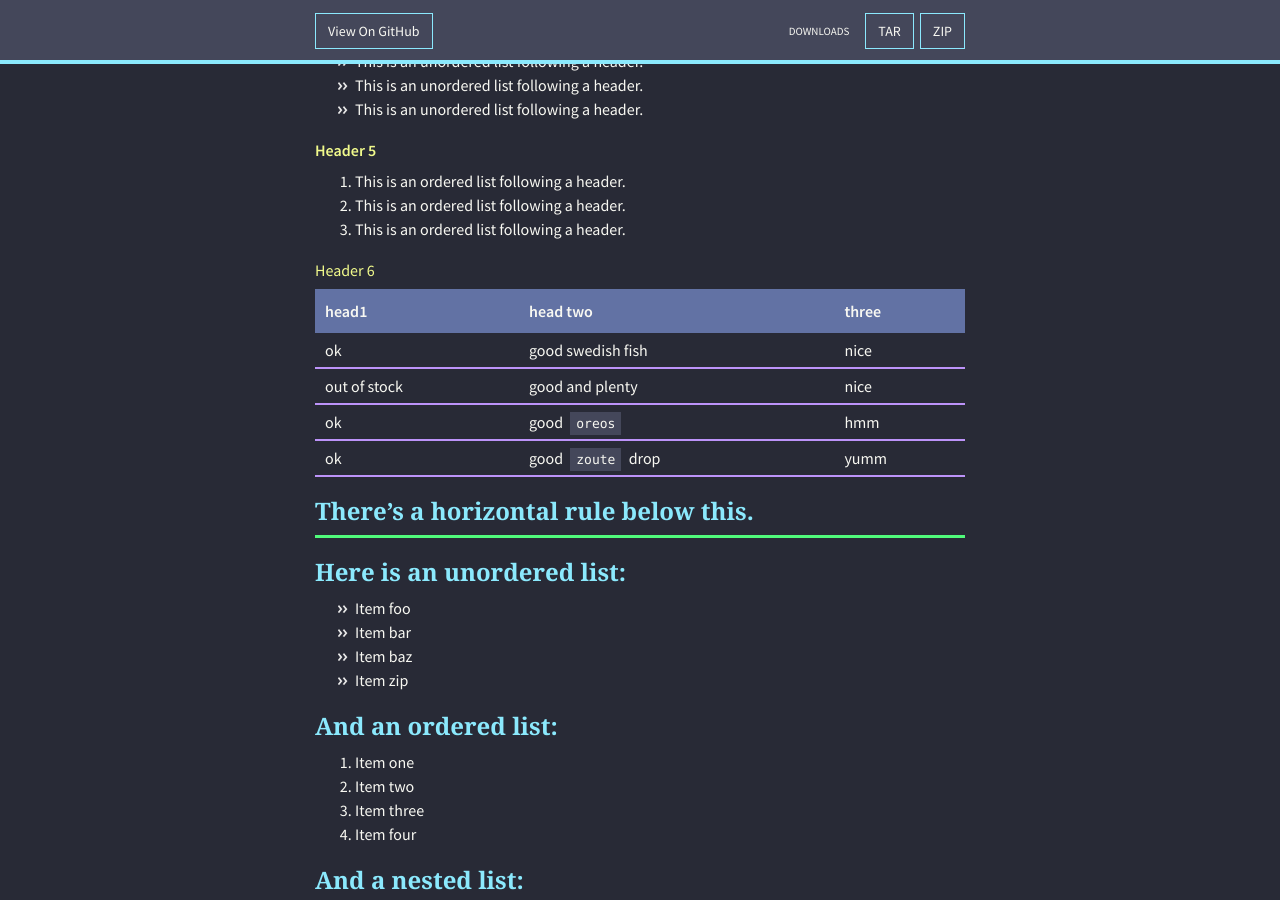
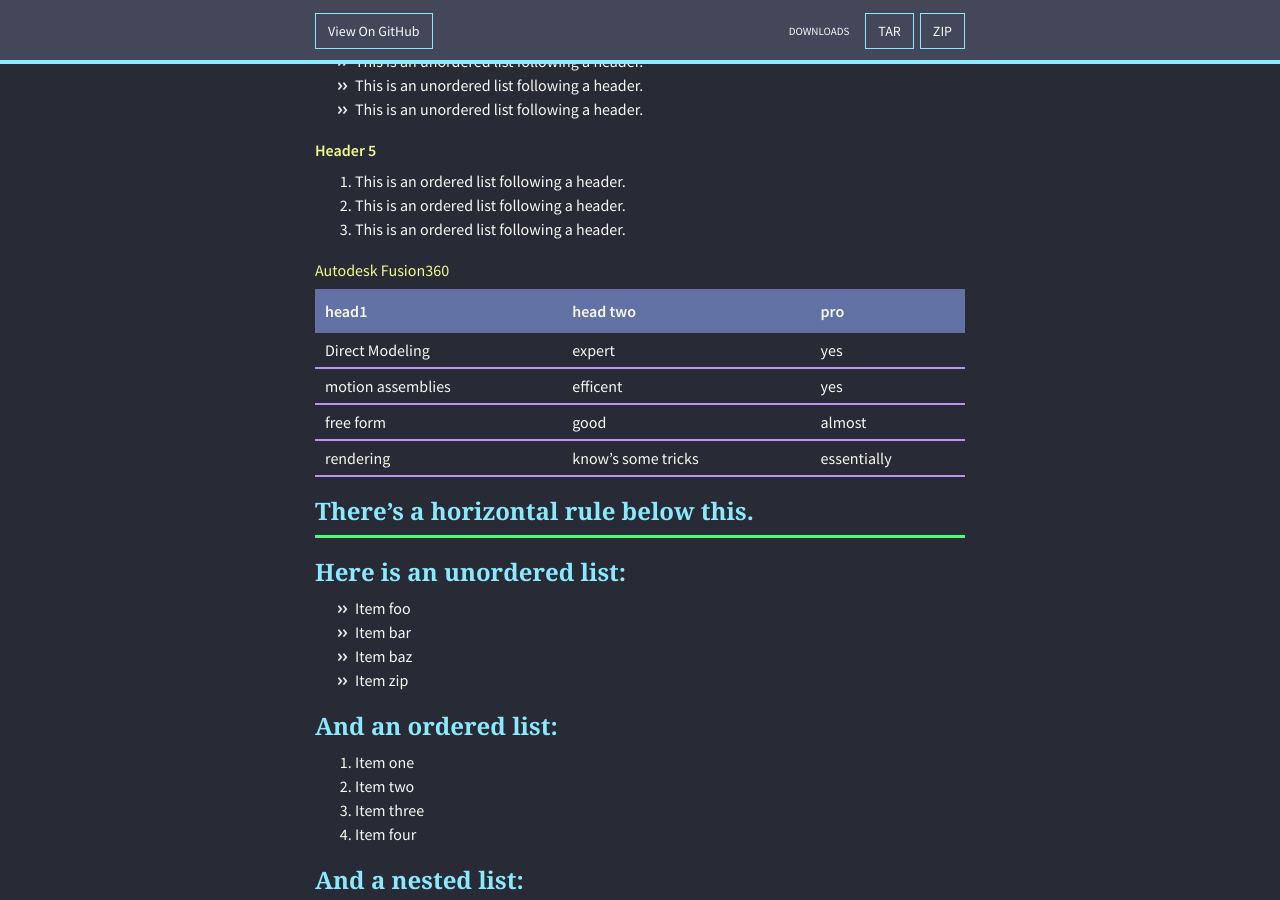
Before and after one commit to SmoothOperator/smoothoperator.github.io, a Jekyll site: the page built from index.md, in a window 1280 px wide and 900 px high, scrolled down 5358 px. Built offline with Jekyll 4.4.1, drawn with Linux system fonts in a browser that asks for light colours; nearby versions of some CDN libraries; our own code applies the rules of GitHub Pages for plain Markdown files.

Commit message:
Update index.md

```diff
--- a/index.md
+++ b/index.md
@@ -205,14 +205,14 @@ end
 2.  This is an ordered list following a header.
 3.  This is an ordered list following a header.
 
-###### [](#header-6)Header 6
+###### [](#header-6) Autodesk Fusion360
 
-| head1        | head two          | three |
-|:-------------|:------------------|:------|
-| ok           | good swedish fish | nice  |
-| out of stock | good and plenty   | nice  |
-| ok           | good `oreos`      | hmm   |
-| ok           | good `zoute` drop | yumm  |
+| head1                | head two          | pro |
+|:---------------------|:------------------|:-------------|
+| Direct Modeling      | expert             | yes         |
+| motion assemblies    | efficent           | yes         |
+| free form            | good               | almost      |
+| rendering            | know's some tricks | essentially |
 
 ### There's a horizontal rule below this.
 
```
